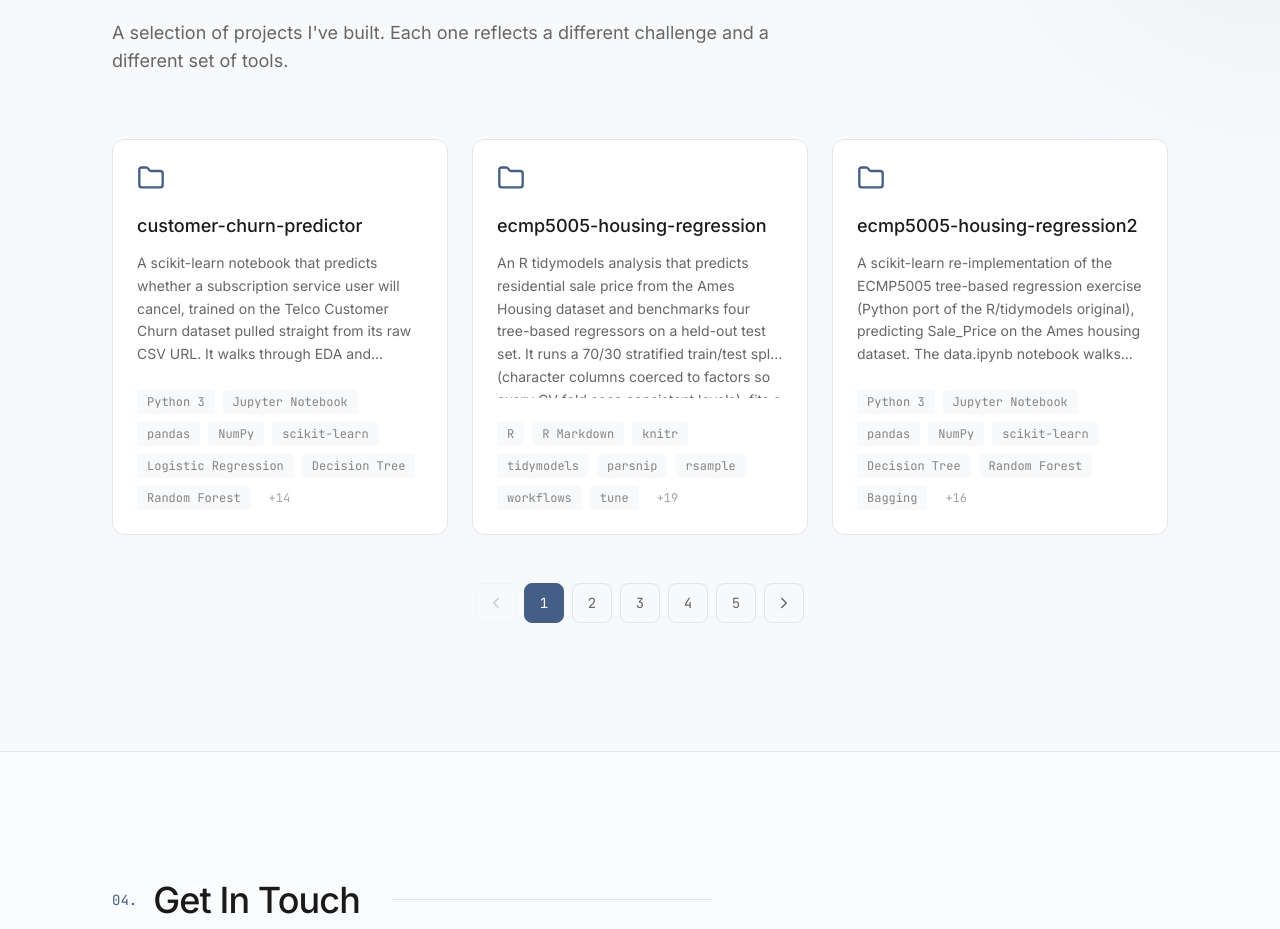
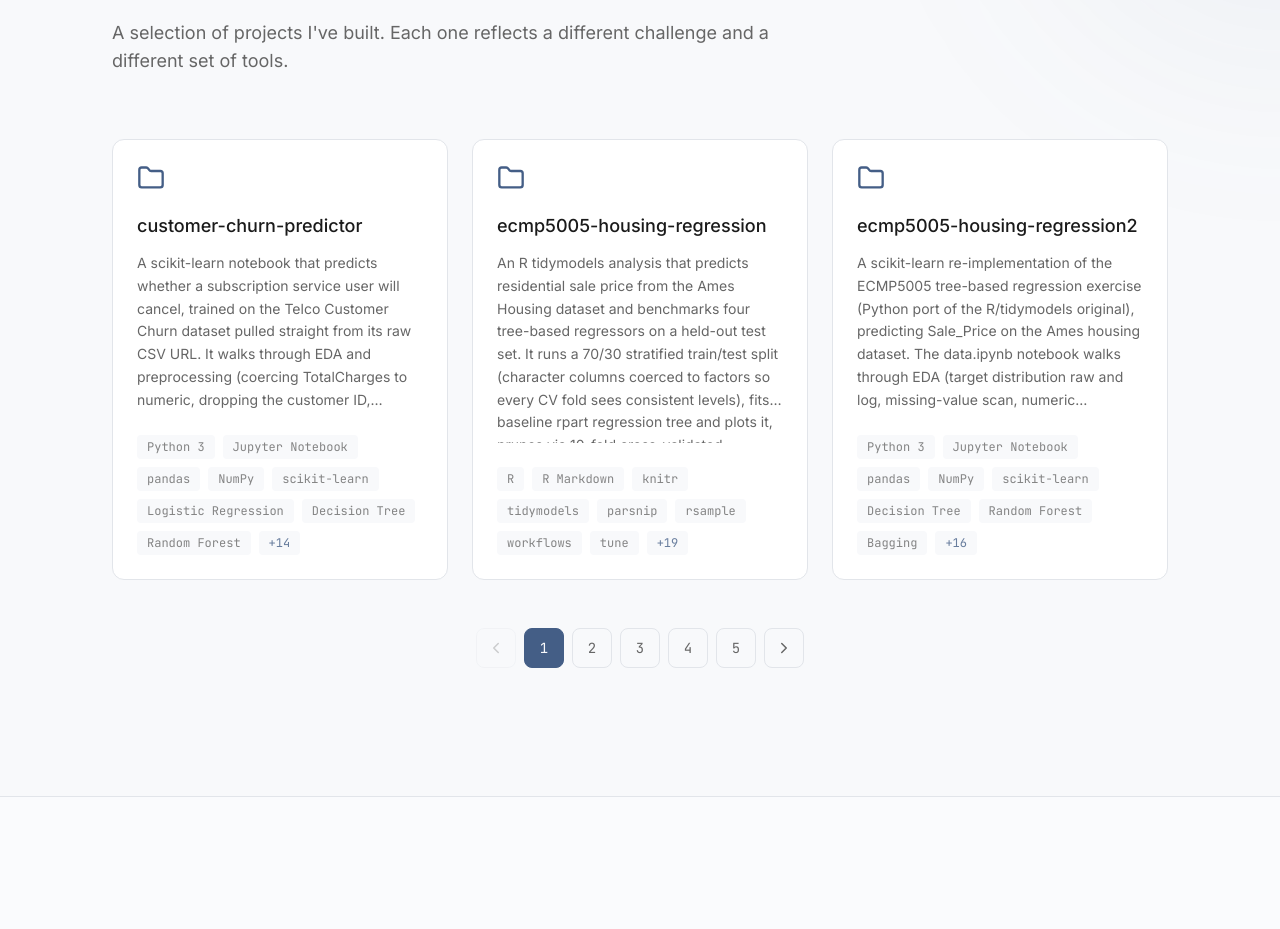
Before and after one commit to oscaroguledo/portfolio, a React (Vite) app: page / in a window 1280 px wide. Shown: the part 4280-5209 px from the top of the page. Built offline with nearby package versions, Linux system fonts and the light colour scheme.

Commit message:
Expandable project tag lists; clamp descriptions to 7 lines

```diff
--- a/src/components/Projects.tsx
+++ b/src/components/Projects.tsx
@@ -129,6 +129,89 @@ const cardVariants = {
     }
   }
 };
+
+const TAG_LIMIT = 8;
+
+function ProjectCard({ project, idx }: { project: Project; idx: number }) {
+  const [showAllTags, setShowAllTags] = useState(false);
+  const hiddenCount = project.tags.length - TAG_LIMIT;
+  const visibleTags = showAllTags ? project.tags : project.tags.slice(0, TAG_LIMIT);
+
+  const collapse = () => setShowAllTags(false);
+
+  return (
+    <motion.a
+      href={project.githubUrl}
+      target="_blank"
+      rel="noopener noreferrer"
+      custom={idx}
+      variants={cardVariants}
+      initial="hidden"
+      animate="visible"
+      onMouseLeave={collapse}
+      onBlur={(e) => {
+        if (!e.currentTarget.contains(e.relatedTarget as Node)) collapse();
+      }}
+      whileHover={{
+        y: -6,
+        transition: {
+          duration: 0.25,
+          ease: 'easeOut'
+        }
+      }}
+      className="group flex flex-col bg-surface border border-muted rounded-xl p-6 hover:border-accent/50 transition-colors duration-300 relative overflow-hidden">
+
+      <div className="absolute inset-0 bg-gradient-to-b from-accent/5 to-transparent opacity-0 group-hover:opacity-100 transition-opacity duration-500 pointer-events-none" />
+
+      <div className="relative z-10 flex flex-col flex-1">
+        <div className="flex items-center justify-between mb-5">
+          <Folder size={28} className="text-accent" />
+          <ArrowUpRight
+          size={20}
+          className="text-muted-text opacity-0 -translate-x-2 translate-y-2 group-hover:opacity-100 group-hover:translate-x-0 group-hover:translate-y-0 transition-all duration-300" />
+
+        </div>
+
+        <h3 className="text-lg font-medium text-text mb-3 group-hover:text-accent transition-colors duration-300">
+          {project.name}
+        </h3>
+
+        <p
+        className="text-muted-text text-sm leading-relaxed mb-6 flex-1 line-clamp-[7]"
+        title={project.description}>
+
+          {project.description}
+        </p>
+
+        <div className="flex flex-wrap gap-2 mt-auto">
+          {visibleTags.map((tag, tagIdx) =>
+        <span
+          key={tagIdx}
+          className="font-mono text-xs text-muted-text/80 bg-background px-2.5 py-1 rounded">
+
+              {tag}
+            </span>
+        )}
+          {!showAllTags && hiddenCount > 0 &&
+        <button
+          type="button"
+          onClick={(e) => {
+            e.preventDefault();
+            e.stopPropagation();
+            setShowAllTags(true);
+          }}
+          className="font-mono text-xs text-accent/80 hover:text-accent bg-background px-2.5 py-1 rounded transition-colors duration-200"
+          aria-label={`Show ${hiddenCount} more tags`}>
+
+              +{hiddenCount}
+            </button>
+        }
+        </div>
+      </div>
+    </motion.a>);
+
+}
+
 export function Projects() {
   const [currentPage, setCurrentPage] = useState(0);
   const [direction, setDirection] = useState(0);
@@ -212,66 +295,7 @@ export function Projects() {
               className="grid grid-cols-1 md:grid-cols-2 lg:grid-cols-3 gap-6">
 
               {paginatedProjects.map((project, idx) =>
-              <motion.a
-                key={project.name}
-                href={project.githubUrl}
-                target="_blank"
-                rel="noopener noreferrer"
-                custom={idx}
-                variants={cardVariants}
-                initial="hidden"
-                animate="visible"
-                whileHover={{
-                  y: -6,
-                  transition: {
-                    duration: 0.25,
-                    ease: 'easeOut'
-                  }
-                }}
-                className="group flex flex-col bg-surface border border-muted rounded-xl p-6 hover:border-accent/50 transition-colors duration-300 relative overflow-hidden">
-
-                  <div className="absolute inset-0 bg-gradient-to-b from-accent/5 to-transparent opacity-0 group-hover:opacity-100 transition-opacity duration-500 pointer-events-none" />
-
-                  <div className="relative z-10 flex flex-col flex-1">
-                    <div className="flex items-center justify-between mb-5">
-                      <Folder size={28} className="text-accent" />
-                      <ArrowUpRight
-                      size={20}
-                      className="text-muted-text opacity-0 -translate-x-2 translate-y-2 group-hover:opacity-100 group-hover:translate-x-0 group-hover:translate-y-0 transition-all duration-300" />
-
-                    </div>
-
-                    <h3 className="text-lg font-medium text-text mb-3 group-hover:text-accent transition-colors duration-300">
-                      {project.name}
-                    </h3>
-
-                    <p
-                    className="text-muted-text text-sm leading-relaxed mb-6 flex-1 line-clamp-5"
-                    title={project.description}>
-
-                      {project.description}
-                    </p>
-
-                    <div className="flex flex-wrap gap-2 mt-auto">
-                      {project.tags.slice(0, 8).map((tag, tagIdx) =>
-                    <span
-                      key={tagIdx}
-                      className="font-mono text-xs text-muted-text/80 bg-background px-2.5 py-1 rounded">
-
-                          {tag}
-                        </span>
-                    )}
-                      {project.tags.length > 8 &&
-                    <span
-                      className="font-mono text-xs text-muted-text/60 px-2.5 py-1"
-                      title={project.tags.slice(8).join(', ')}>
-
-                          +{project.tags.length - 8}
-                        </span>
-                    }
-                    </div>
-                  </div>
-                </motion.a>
+              <ProjectCard key={project.name} project={project} idx={idx} />
               )}
             </motion.div>
           </AnimatePresence>
```
